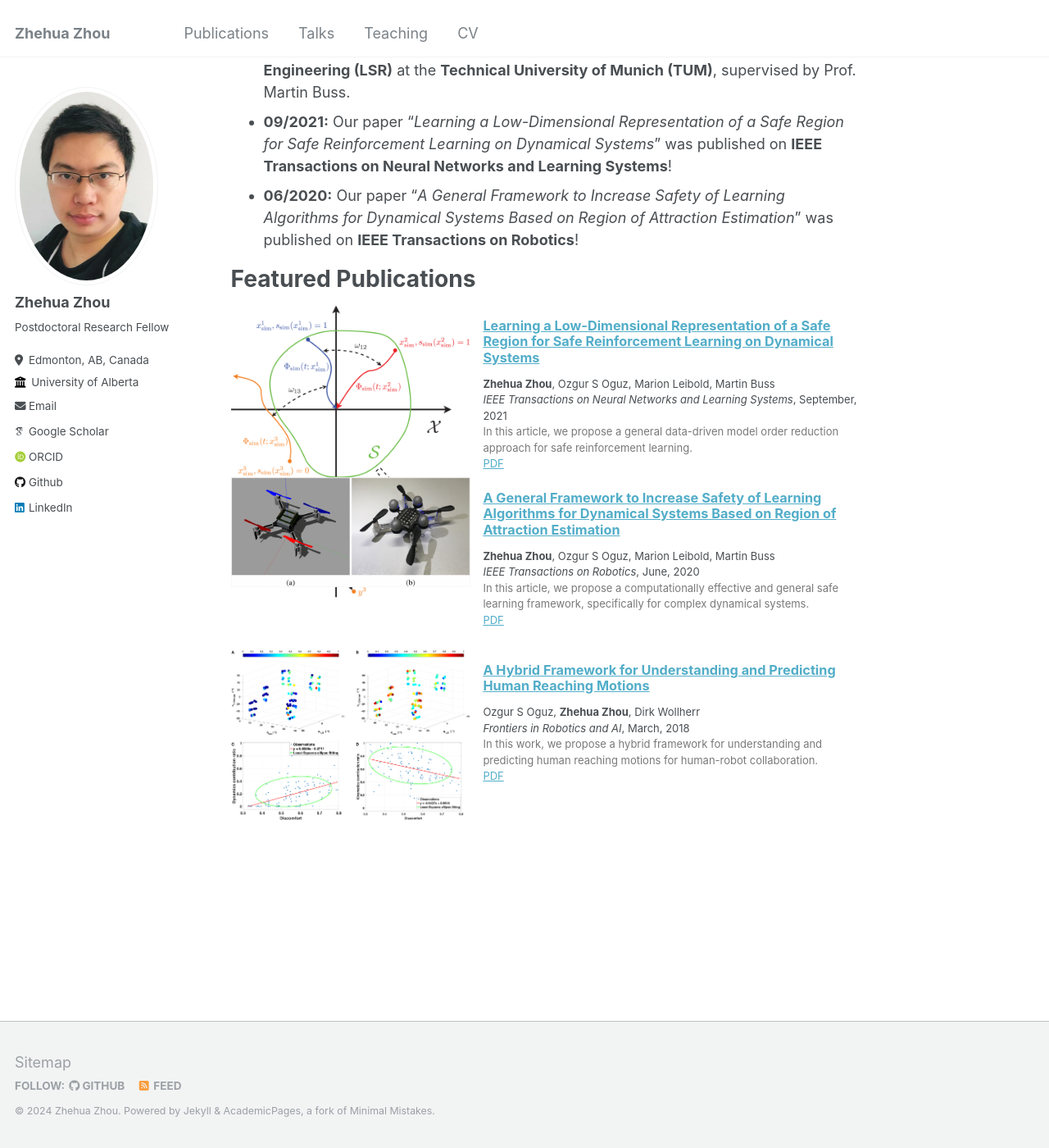
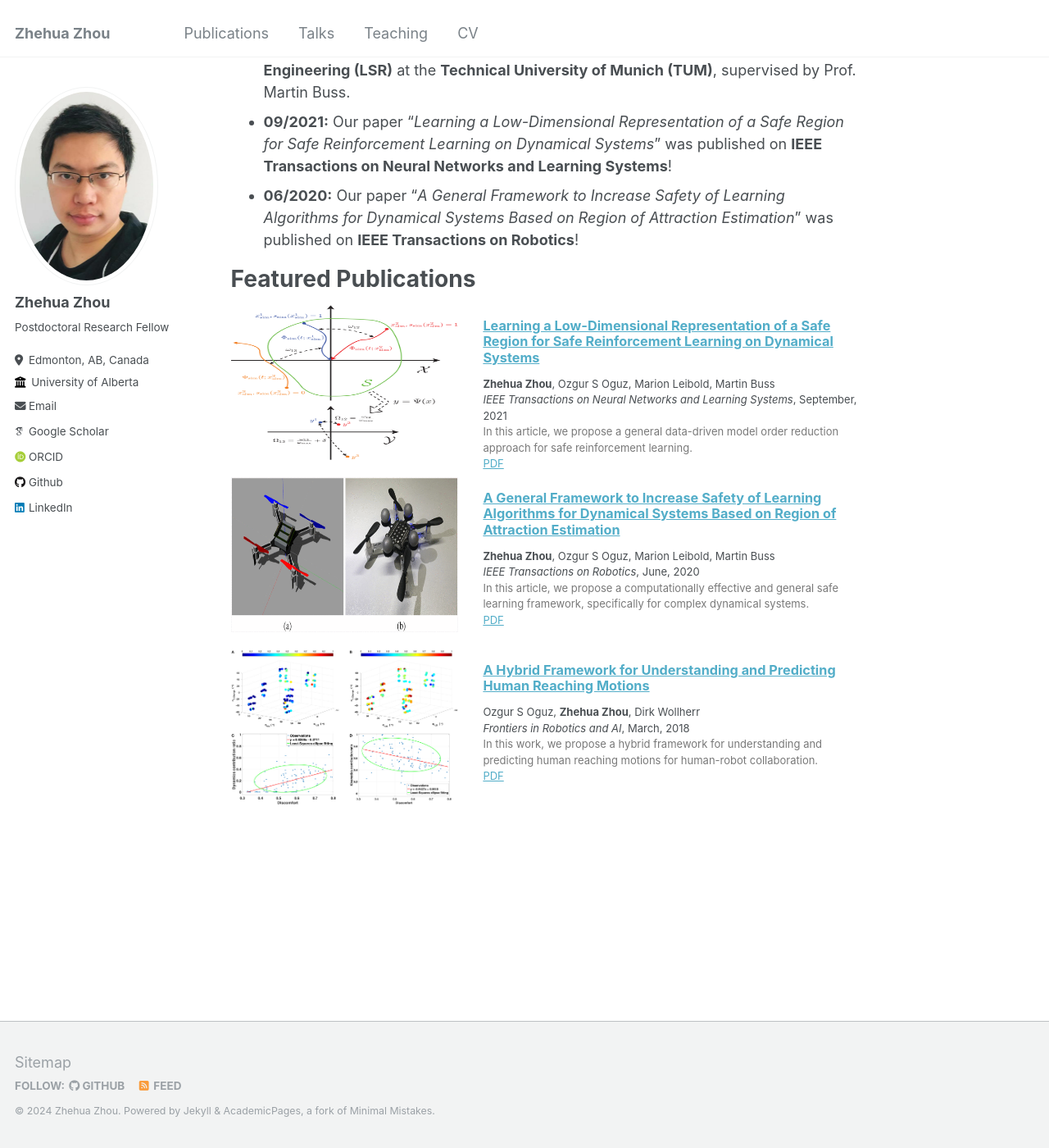
Before and after one commit to zhehuazhou/zhehuazhou.github.io, a Jekyll site: the page built from _pages/about.md, in a window 1280 px wide and 1400 px high, scrolled down 1021 px. Shown: the whole window at 82% size. Built offline with Jekyll 4.4.1, drawn with Linux system fonts in a browser that asks for light colours; some web fonts are replaced.

Commit message:
initial update

```diff
--- a/_includes/archive-single_double.html
+++ b/_includes/archive-single_double.html
@@ -29,7 +29,8 @@
 }
 
 .left img {
-  width: 95%;
+  width: 90%;
+  height: 90%;
   display: block;
 }
 
```
